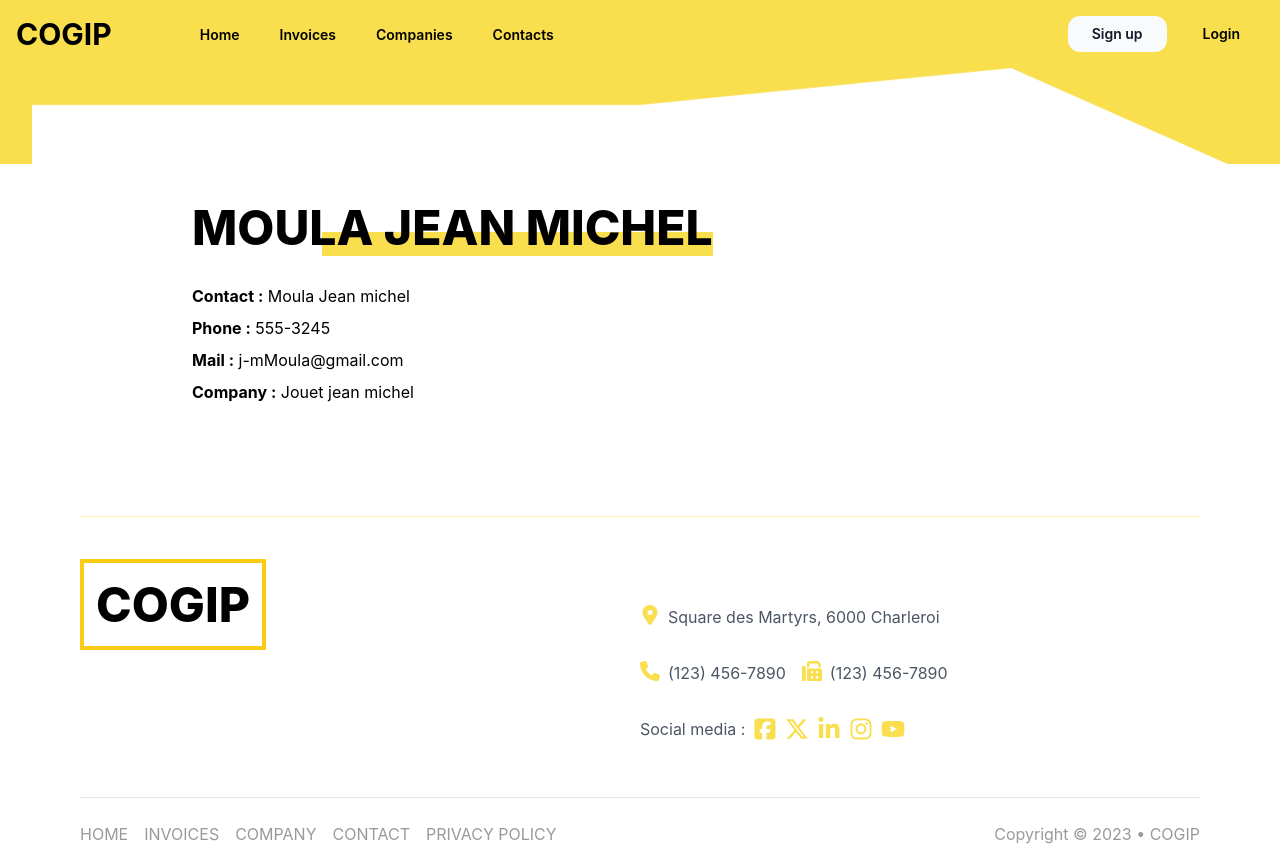
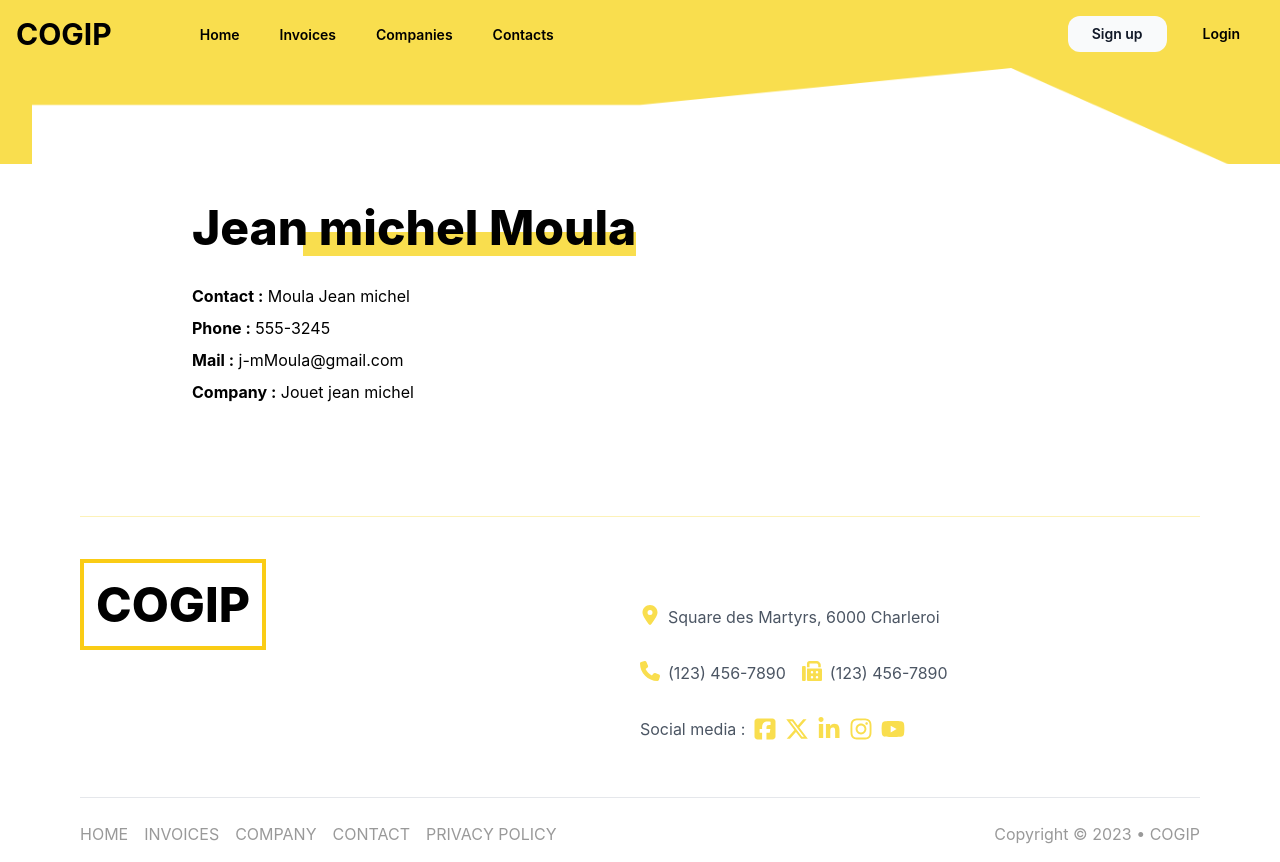
Before and after one commit to antoinel74/COGIP, a React (Vite) app: page /contacts/1 in a window 1280 px wide. Built offline with nearby package versions, Linux system fonts and the light colour scheme; no server answers.

Commit message:
refactor title so it can take uppercase as a props

```diff
--- a/src/components/Title.jsx
+++ b/src/components/Title.jsx
@@ -1,8 +1,12 @@
 import React from "react";
 
-export const Title = ({ title }) => {
+export const Title = ({ title, uppercase }) => {
+  const afterStyle = uppercase ? "uppercase" : "";
+
   return (
-    <h2 className="text-4xl md:text-5xl relative z-10 inline-block font-extrabold uppercase after:absolute after:-bottom-2 after:right-0 after:-z-10 after:h-6 after:w-3/4 after:-translate-y-1 after:bg-[#f9de4e] after:content-[''] mb-8">
+    <h2
+      className={`text-4xl md:text-5xl after:bg-[#f9de4e] relative z-10 inline-block font-extrabold after:absolute after:-bottom-2 after:right-0 after:-z-10 after:h-6 after:w-3/4 after:-translate-y-1 ${afterStyle} after:content-[''] mb-8`}
+    >
       {title}
     </h2>
   );
--- a/src/views/app/company.jsx
+++ b/src/views/app/company.jsx
@@ -29,7 +29,7 @@ export const Company = () => {
       <Divider />
       {companyData ? (
         <div className="mt-4 py-10 p-6 md:p-12">
-          <Title title={companyData.name} />
+          <Title title={companyData.name} uppercase={true} />
           <List
             label1="Name"
             label2="TVA"
--- a/src/views/app/contact.jsx
+++ b/src/views/app/contact.jsx
@@ -31,7 +31,10 @@ export const Contact = () => {
       {contactData ? (
         <div className="mt-4 p-6 md:px-48 flex justify-around md:justify-between">
           <div>
-            <Title title={`${contactData.firstname} ${contactData.name}`} />
+            <Title
+              title={`${contactData.name} ${contactData.firstname}`}
+              uppercase={false}
+            />
             <List
               label1="Contact"
               label2="Phone"
```
